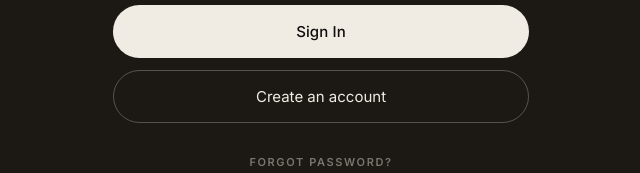
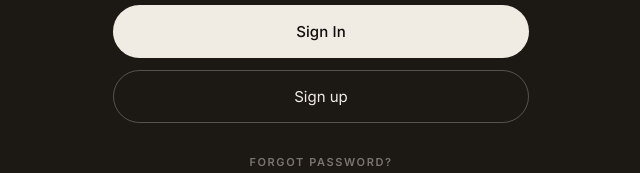
Before and after one commit to toxicbishop/health-Tracker-Web-App, a React (Vite) app in the folder client/: page / in a window 1280 px wide. Shown: the part 472-645 px from the top of the page, without its empty margins (319-959 px from the left). Built offline with nearby package versions, Linux system fonts and the light colour scheme; no server answers.

Commit message:
UI Navbar

```diff
--- a/client/src/pages/AuthPage.tsx
+++ b/client/src/pages/AuthPage.tsx
@@ -74,6 +74,7 @@ export default function AuthPage() {
             className="auth-v2-nav-back"
             onClick={() => switchMode("login")}>
             <ArrowLeft size={18} />
+            <span>Back to sign in</span>
           </button>
         )}
         <span className="auth-v2-nav-title">{NAV_TITLE[mode]}</span>
@@ -233,7 +234,7 @@ export default function AuthPage() {
                     id="switch-to-register"
                     className="auth-v2-submit-outline"
                     onClick={() => switchMode("register")}>
-                    Create an account
+                    Sign up
                   </button>
                 )}
                 {mode === "register" && (
```
